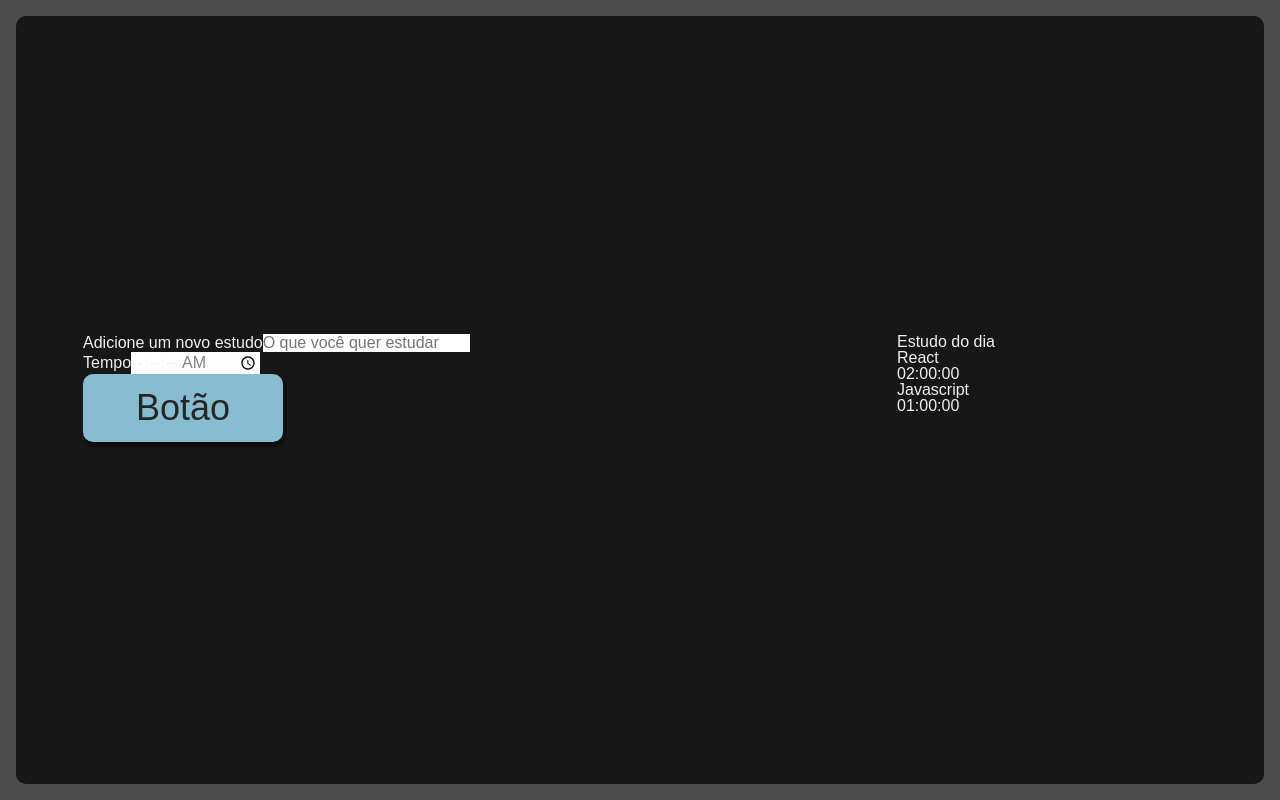
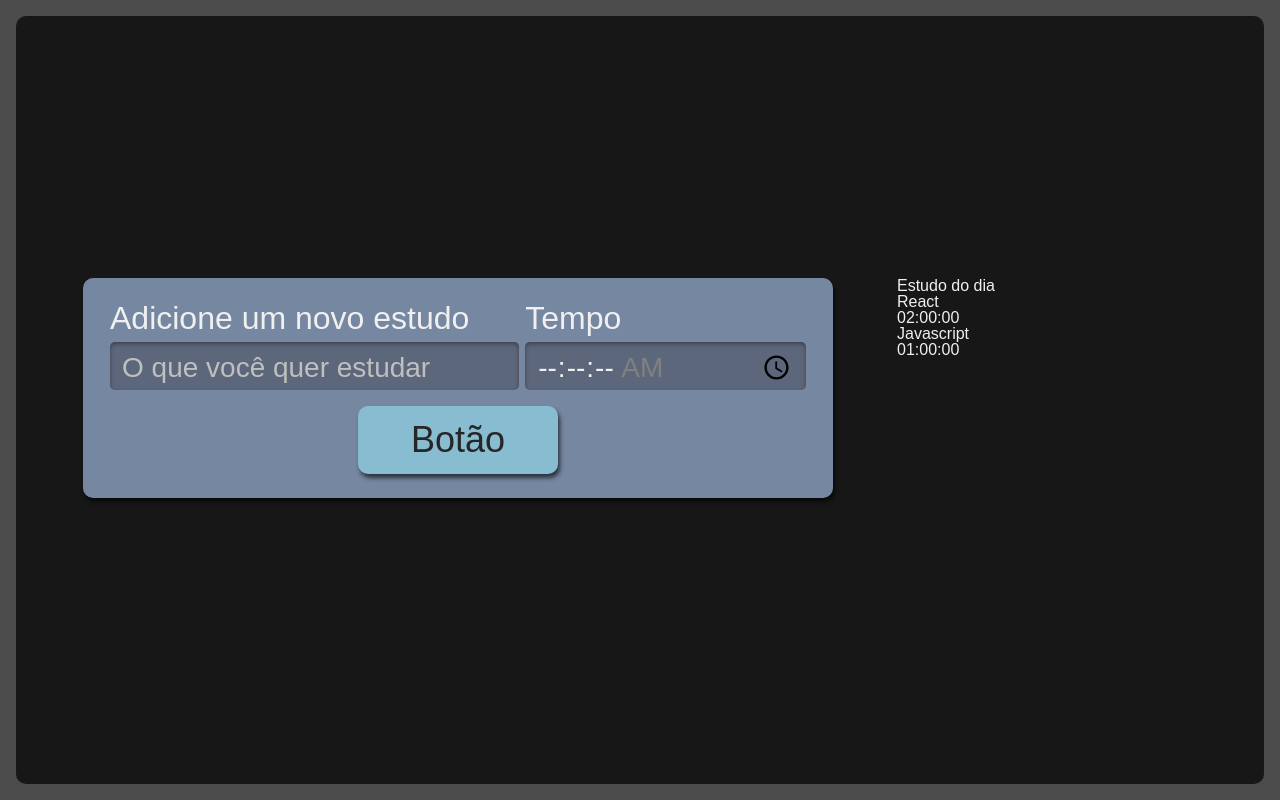
Before and after one commit to luan441/app-studies, a React (Create React App) app: page / in a window 1280 px wide. Built offline with nearby package versions, Linux system fonts and the light colour scheme.

Commit message:
:lipstick: feat: Estilizacao do formulario

```diff
--- a/src/components/Form/index.tsx
+++ b/src/components/Form/index.tsx
@@ -1,10 +1,11 @@
 import React from "react";
 import Button from "../Button";
+import './style.scss'
 
 export default function Form() {
   return (
-    <form>
-      <div>
+    <form className="newTask">
+      <div className="inputContainer">
         <label htmlFor="task">
           Adicione um novo estudo
         </label>
@@ -16,7 +17,7 @@
           required
         />
       </div>
-      <div>
+      <div className="inputContainer">
         <label htmlFor="time">
           Tempo
         </label>
--- /dev/null
+++ b/src/components/Form/style.scss
@@ -0,0 +1,61 @@
+.newTask {
+  display:flex;
+  flex-direction: column;
+  grid-area: new-task;
+  background-color: #7687A1;
+  border-radius: 10px;
+  box-shadow: 2px 4px 4px #0000009F;
+  padding: 12px;
+
+  .inputContainer {
+    display: flex;
+    flex-direction: column;
+    width: 100%;
+    margin-bottom: 16px;
+
+    label {
+      margin-bottom: 8px;
+      font-size: 1.25rem;
+    }
+
+    input {
+      width: 100%;
+      padding: 8px 12px 4px;
+      box-sizing: border-box;
+      border: unset;
+      border-radius: 5px;
+      background-color: #5D677C;
+      box-shadow: 0px 2px 4px #2D2B2B9F inset;
+
+      &::placeholder {
+        color: #BFBFBF;
+      }
+    }
+  }
+
+  @media screen and (min-width: 1280px) {
+    flex-direction: row;
+    flex-wrap: wrap;
+    justify-content: space-around;
+    font-size: 2.25rem;
+    padding: 24px;
+    box-sizing: border-box;
+
+    .inputContainer {
+      width: calc(60% - 12px);
+
+      &:last-of-type {
+        width: 40%;
+      }
+
+      label {
+        font-size: 2rem;
+      }
+
+      input {
+        height: 100%;
+        font-size: 1.75rem;
+      }
+    }
+  }
+}
```
